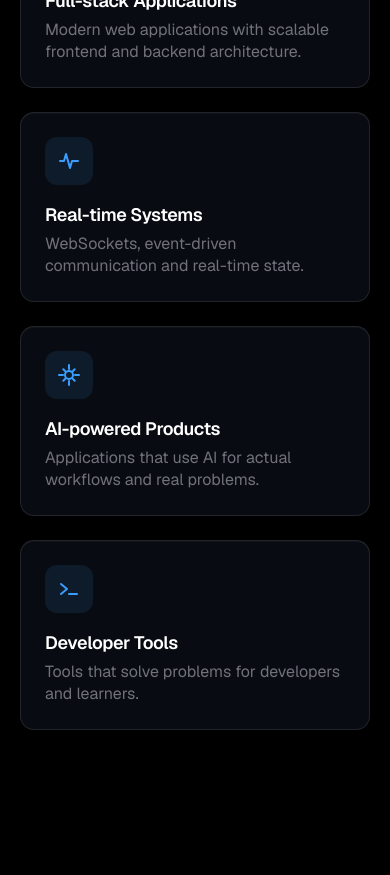
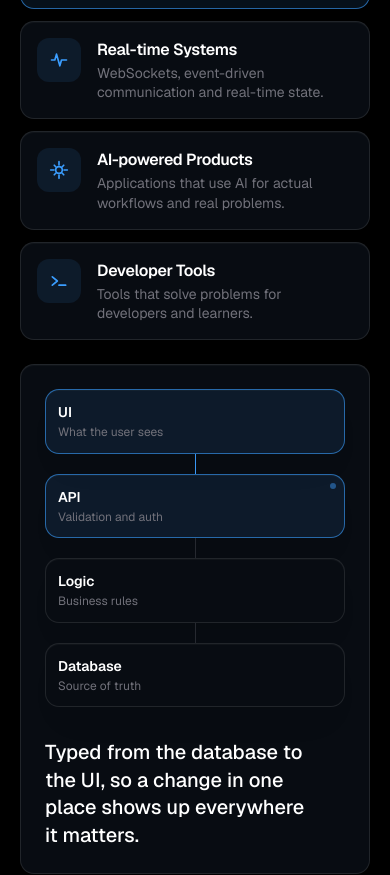
Before and after one commit to Czar-16/portfolio, a Next.js app: page / in a window 390 px wide. Shown: the part 1240-2115 px from the top of the page. Built offline with nearby package versions, Linux system fonts and the light colour scheme; no server answers.

Commit message:
feat: changes in the playlistCard of spotify

```diff
--- a/components/spotify/PlaylistCard.tsx
+++ b/components/spotify/PlaylistCard.tsx
@@ -91,12 +91,12 @@ export function PlaylistCard() {
               <span className="h-1.5 w-1.5 rounded-full bg-[#3b9cff] shadow-[0_0_8px_rgba(59,156,255,0.8)]" />
 
               <h2 className="text-lg font-semibold tracking-tight text-white sm:text-xl">
-                On repeat
+                The soundtrack behind the things I build.
               </h2>
             </div>
 
             <p className="mt-1.5 text-sm text-white/40">
-              A few tracks from my playlist — opens on Spotify.
+              Listen to the full playlist → Tune in → opens on Spotify.
             </p>
           </div>
 
@@ -106,7 +106,7 @@ export function PlaylistCard() {
             rel="noopener noreferrer"
             className="inline-flex h-9 shrink-0 items-center justify-center rounded-lg border border-[#3b9cff]/30 bg-[#3b9cff]/10 px-4 text-sm font-medium text-[#5eacff] transition-all duration-200 hover:border-[#3b9cff]/50 hover:bg-[#3b9cff]/15 hover:text-white"
           >
-            Open on Spotify
+            Deploy the vibes
             <span className="ml-1.5">↗</span>
           </a>
         </div>
@@ -177,60 +177,6 @@ export function PlaylistCard() {
               </div>
             </div>
 
-            {/* Track header */}
-            <div className="grid grid-cols-[32px_1fr_60px] items-center gap-3 border-t border-white/[0.06] px-4 py-2.5 text-[10px] uppercase tracking-wider text-white/25 sm:grid-cols-[40px_1fr_80px]">
-              <span>#</span>
-              <span>Title</span>
-              <span className="text-right">Time</span>
-            </div>
-
-            {/* Scrollable track list */}
-            <div className="h-[280px] overflow-y-auto overscroll-contain scrollbar-thin scrollbar-track-transparent scrollbar-thumb-white/10">
-              {tracks.map((track, index) => (
-                <a
-                  key={`${track.title}-${index}`}
-                  href={spotifyPlaylist.url}
-                  target="_blank"
-                  rel="noopener noreferrer"
-                  className="group grid min-h-[58px] grid-cols-[32px_1fr_60px] items-center gap-3 border-t border-white/[0.045] px-4 transition-colors hover:bg-white/[0.035] sm:grid-cols-[40px_1fr_80px]"
-                >
-                  {/* Track number */}
-                  <span className="text-center text-xs tabular-nums text-white/25 transition-colors group-hover:text-[#5eacff]">
-                    {index + 1}
-                  </span>
-
-                  {/* Track information */}
-                  <div className="flex min-w-0 items-center gap-3">
-                    {/* Blue Spotify-style icon */}
-                    <div className="flex h-9 w-9 shrink-0 items-center justify-center rounded-md border border-[#3b9cff]/15 bg-[#3b9cff]/10">
-                      <svg
-                        viewBox="0 0 24 24"
-                        className="h-4 w-4 text-[#3b9cff]"
-                        fill="currentColor"
-                      >
-                        <path d="M12 2a10 10 0 1 0 10 10A10 10 0 0 0 12 2Zm4.59 14.36a.75.75 0 0 1-1.03.25c-2.82-1.72-6.37-2.11-10.56-1.15a.75.75 0 1 1-.34-1.46c4.58-1.05 8.5-.6 11.67 1.34a.75.75 0 0 1 .26 1.02Zm1.38-3.07a.94.94 0 0 1-1.29.31c-3.23-1.99-8.15-2.57-11.97-1.4a.94.94 0 1 1-.55-1.8c4.36-1.32 9.78-.68 13.5 1.61a.94.94 0 0 1 .31 1.28Zm.12-3.2C14.22 7.9 8.13 7.7 4.58 8.78a1.13 1.13 0 0 1-.66-2.16c4.08-1.24 10.87-1 15.01 1.46a1.13 1.13 0 1 1-1.15 1.95Z" />
-                      </svg>
-                    </div>
-
-                    <div className="min-w-0">
-                      <p className="truncate text-sm font-medium text-white/85">
-                        {track.title}
-                      </p>
-
-                      <p className="truncate text-xs text-white/35">
-                        {track.artist}
-                      </p>
-                    </div>
-                  </div>
-
-                  {/* Duration */}
-                  <span className="text-right text-xs tabular-nums text-white/30">
-                    {track.duration}
-                  </span>
-                </a>
-              ))}
-            </div>
-
             {/* Full playlist link */}
             <div className="flex items-center justify-center border-t border-white/[0.06] bg-white/[0.015] px-4 py-3">
               <a
@@ -239,7 +185,7 @@ export function PlaylistCard() {
                 rel="noopener noreferrer"
                 className="text-xs font-medium text-[#5eacff] transition-colors hover:text-white"
               >
-                Showing 15 tracks · Open Spotify to see the full playlist →
+                Hear what fuels the code →
               </a>
             </div>
           </div>
--- a/components/what-i-build.tsx
+++ b/components/what-i-build.tsx
@@ -1,55 +1,196 @@
 "use client";
 
+import { useEffect, useState } from "react";
+import { AnimatePresence, motion, useReducedMotion } from "motion/react";
 import { SectionHeading } from "@/components/section-heading";
-import { LayersIcon, RealtimeIcon, AiIcon, TerminalIcon } from "@/components/icons";
-import { whatIBuild } from "@/data/what-i-build";
-import { motion } from "motion/react";
+import {
+  LayersIcon,
+  RealtimeIcon,
+  AiIcon,
+  TerminalIcon,
+} from "@/components/icons";
 
-const icons = {
-  layers: LayersIcon,
-  realtime: RealtimeIcon,
-  ai: AiIcon,
-  terminal: TerminalIcon,
-};
+const areas = [
+  {
+    icon: LayersIcon,
+    title: "Full-stack Applications",
+    desc: "Modern web applications with scalable frontend and backend architecture.",
+    line: "Typed from the database to the UI, so a change in one place shows up everywhere it matters.",
+    flow: [
+      { label: "UI", sub: "What the user sees" },
+      { label: "API", sub: "Validation and auth" },
+      { label: "Logic", sub: "Business rules" },
+      { label: "Database", sub: "Source of truth" },
+    ],
+  },
+  {
+    icon: RealtimeIcon,
+    title: "Real-time Systems",
+    desc: "WebSockets, event-driven communication and real-time state.",
+    line: "State that stays in sync across clients without refreshing or polling.",
+    flow: [
+      { label: "Client", sub: "Sends an event" },
+      { label: "Socket server", sub: "Receives and routes" },
+      { label: "Broadcast", sub: "Fans out the update" },
+      { label: "Other clients", sub: "UI updates instantly" },
+    ],
+  },
+  {
+    icon: AiIcon,
+    title: "AI-powered Products",
+    desc: "Applications that use AI for actual workflows and real problems.",
+    line: "Model output shaped into something the app can use, not just text dumped on a screen.",
+    flow: [
+      { label: "User input", sub: "A real task" },
+      { label: "Prompt", sub: "Context and rules" },
+      { label: "Model", sub: "Generates a response" },
+      { label: "Structured result", sub: "Parsed and shown" },
+    ],
+  },
+  {
+    icon: TerminalIcon,
+    title: "Developer Tools",
+    desc: "Tools that solve problems for developers and learners.",
+    line: "Small tools that remove a daily annoyance, then get published so others can use them too.",
+    flow: [
+      { label: "Friction", sub: "Something annoying" },
+      { label: "Small tool", sub: "One focused fix" },
+      { label: "Browser / editor", sub: "Where it runs" },
+      { label: "Published", sub: "Anyone can install" },
+    ],
+  },
+];
+
+function Flow({
+  nodes,
+  active,
+}: {
+  nodes: { label: string; sub: string }[];
+  active: number;
+}) {
+  const reduce = useReducedMotion();
+  const [step, setStep] = useState(0);
+
+  useEffect(() => {
+    setStep(0);
+    if (reduce) return;
+    const id = setInterval(
+      () => setStep((p) => (p + 1) % (nodes.length + 1)),
+      1000,
+    );
+    return () => clearInterval(id);
+  }, [active, nodes.length, reduce]);
+
+  return (
+    <div className="flex flex-col sm:flex-row sm:items-stretch">
+      {nodes.map((n, i) => {
+        const lit = reduce || i <= step;
+        const current = !reduce && i === step;
+        return (
+          <div
+            key={n.label}
+            className="flex flex-col sm:flex-row sm:flex-1 sm:items-stretch"
+          >
+            <div
+              className={`card relative flex-1 p-3 transition-colors duration-300 ${
+                lit ? "border-accent/60 bg-accent/10" : ""
+              }`}
+            >
+              {current && (
+                <motion.span
+                  className="absolute right-2 top-2 size-1.5 rounded-full bg-accent"
+                  animate={{ opacity: [0.3, 1, 0.3] }}
+                  transition={{ duration: 1, repeat: Infinity }}
+                />
+              )}
+              <p className="text-sm font-semibold">{n.label}</p>
+              <p className="mt-0.5 text-xs leading-snug text-fg-muted">
+                {n.sub}
+              </p>
+            </div>
+            {i < nodes.length - 1 && (
+              <div
+                className={`mx-auto h-5 w-px sm:mx-0 sm:my-auto sm:h-px sm:w-4 transition-colors duration-300 ${
+                  reduce || i < step ? "bg-accent" : "bg-fg-muted opacity-30"
+                }`}
+              />
+            )}
+          </div>
+        );
+      })}
+    </div>
+  );
+}
 
 export function WhatIBuild() {
+  const [active, setActive] = useState(0);
+  const current = areas[active];
+
   return (
     <section className="py-20">
       <div className="shell">
-        <SectionHeading title="What I Build" eyebrow="What I build" subtitle="Expertise in technologies that scale." />
+        <SectionHeading
+          eyebrow=""
+          title="What I Build"
+          subtitle="Four areas I work in. Pick one to see how a request moves through it."
+        />
 
-        <motion.div
-          className="grid grid-cols-1 md:grid-cols-2 lg:grid-cols-4 gap-6 mt-12"
-          initial="hidden"
-          whileInView="visible"
-          viewport={{ once: true, amount: 0.2 }}
-          variants={{
-            hidden: { opacity: 0 },
-            visible: { opacity: 1, transition: { staggerChildren: 0.1 } },
-          }}
+        <div className="mt-12 grid grid-cols-1 gap-6 lg:grid-cols-[5fr_7fr]">
+          {/* selector */}
+          <div
+            role="tablist"
+            aria-label="Areas"
+            className="flex flex-col gap-3"
           >
-          {whatIBuild.map((item, index) => {
-            const Icon = icons[item.icon as keyof typeof icons] || TerminalIcon;
+            {areas.map((a, i) => {
+              const Icon = a.icon;
+              const on = i === active;
               return (
-              <motion.div
-                key={index}
-                variants={{
-                  hidden: { opacity: 0, y: 20 },
-                  visible: { opacity: 1, y: 0 },
-                }}
-                className="card p-6 flex flex-col gap-4 hover:border-accent/50 transition-colors"
+                <button
+                  key={a.title}
+                  role="tab"
+                  aria-selected={on}
+                  onClick={() => setActive(i)}
+                  className={`card flex w-full items-start gap-4 p-4 text-left outline-none transition-colors hover:border-accent/50 focus-visible:ring-2 focus-visible:ring-accent ${
+                    on ? "border-accent/60 bg-accent/10" : ""
+                  }`}
                 >
-                <div className="w-12 h-12 rounded-xl bg-accent/10 flex items-center justify-center text-accent">
-                  <Icon className="w-6 h-6" />
+                  <div className="flex h-11 w-11 shrink-0 items-center justify-center rounded-xl bg-accent/10 text-accent">
+                    <Icon className="h-5 w-5" />
                   </div>
                   <div>
-                  <h3 className="font-semibold text-lg">{item.title}</h3>
-                  <p className="text-fg-muted mt-1 leading-snug">{item.description}</p>
+                    <h3 className="font-semibold">{a.title}</h3>
+                    <p className="mt-0.5 text-sm leading-snug text-fg-muted">
+                      {a.desc}
+                    </p>
                   </div>
-              </motion.div>
+                </button>
               );
             })}
+          </div>
+
+          {/* diagram */}
+          <div
+            role="tabpanel"
+            className="card flex flex-col justify-between gap-8 p-6"
+          >
+            <AnimatePresence mode="wait">
+              <motion.div
+                key={active}
+                initial={{ opacity: 0, y: 8 }}
+                animate={{ opacity: 1, y: 0 }}
+                exit={{ opacity: 0, y: -8 }}
+                transition={{ duration: 0.2 }}
+                className="flex flex-col gap-8"
+              >
+                <Flow nodes={current.flow} active={active} />
+                <p className="max-w-md text-xl font-medium leading-snug">
+                  {current.line}
+                </p>
               </motion.div>
+            </AnimatePresence>
+          </div>
+        </div>
       </div>
     </section>
   );
```
Lines whose indentation alone changed are shown as unchanged.
